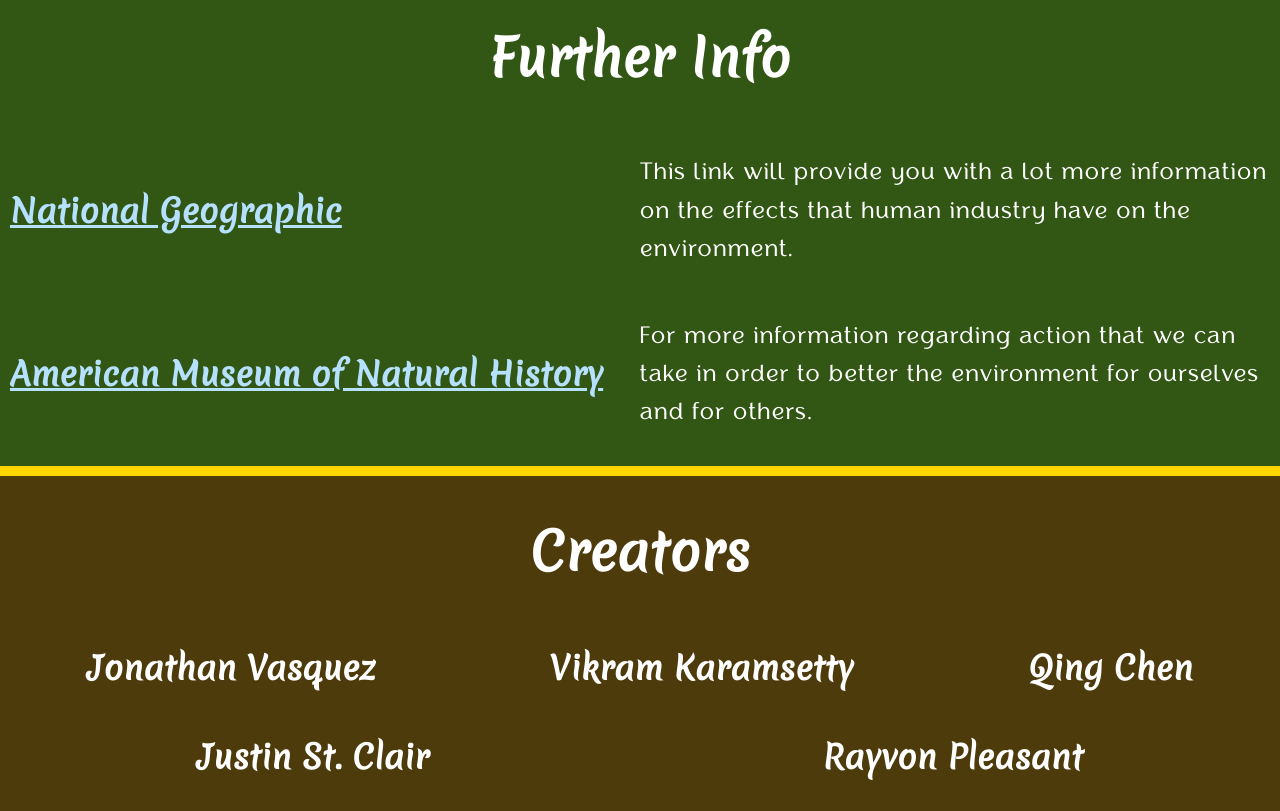
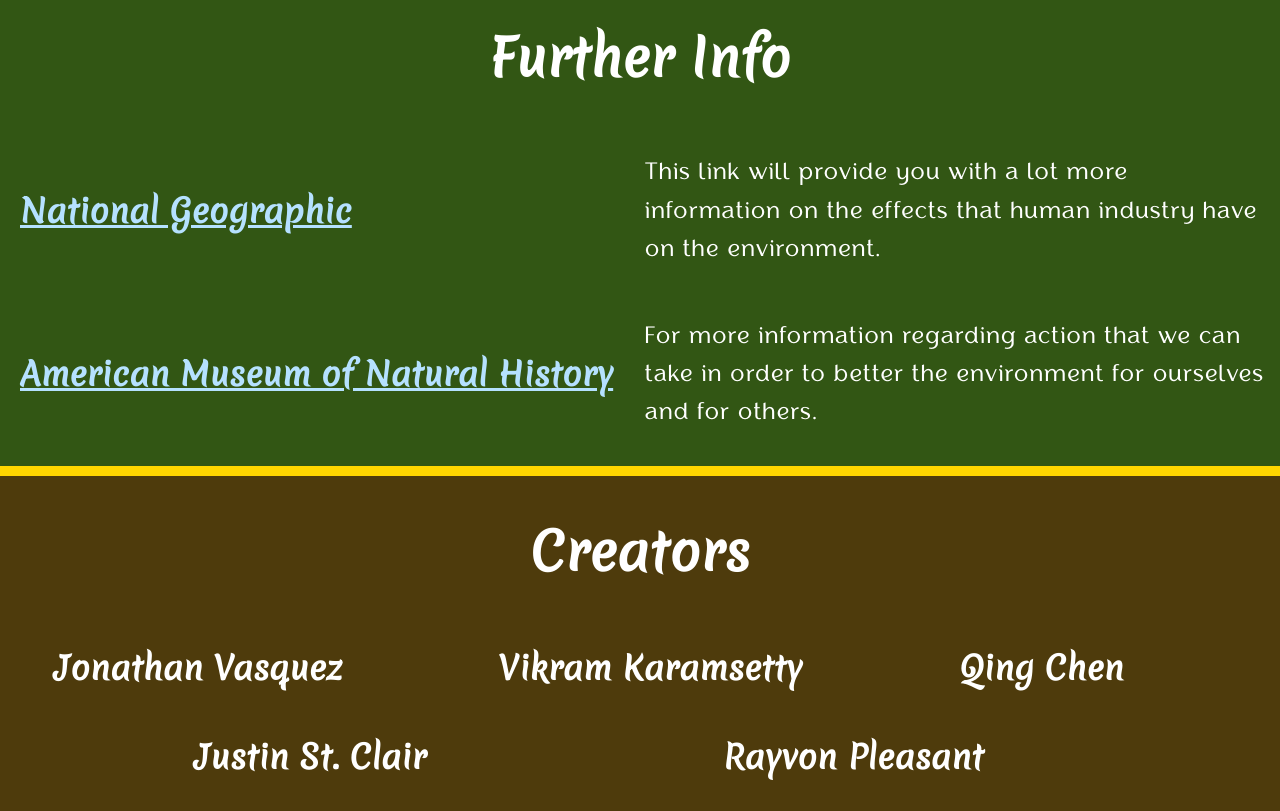
Before and after one commit to VikramKaramsetty/Deforestation-ASC, a plain HTML site: page index.html in a window 1280 px wide. Shown: the part 1660-2471 px from the top of the page. Drawn offline with Linux system fonts and the light colour scheme.

Commit message:
Centered Credits

```diff
--- a/indexStyle.css
+++ b/indexStyle.css
@@ -97,7 +97,7 @@ a {
     flex-direction:row;
     justify-content:space-between;
     align-items:center;
-    padding-left:10px;
+    padding-left:20px;
     padding-right:10px;
 }
 
@@ -111,8 +111,14 @@ a {
     background-color:#4E3B0C;
 }
 
+#creatorsColumned {
+  align-content: center;
+}
+
 .creatorsRow {
-    display:flex;
-    flex-direction: row;
-    justify-content:space-around;
+  display:flex;
+  flex-direction: row;
+  justify-content: space-evenly;
+  align-content: center;
+  margin-left: -8%;
 }
```
